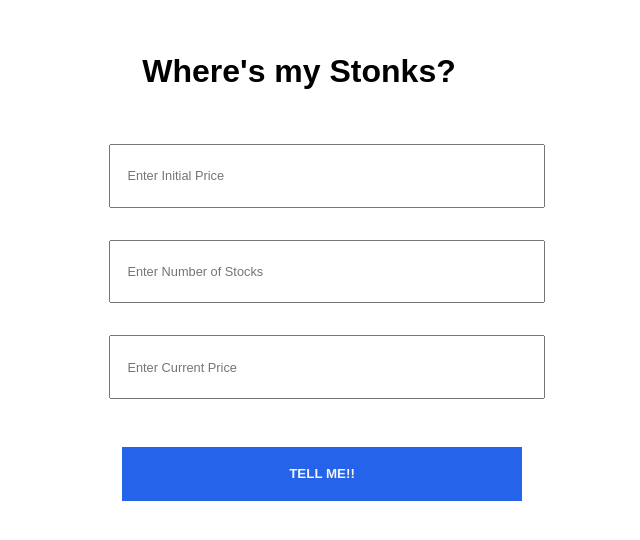
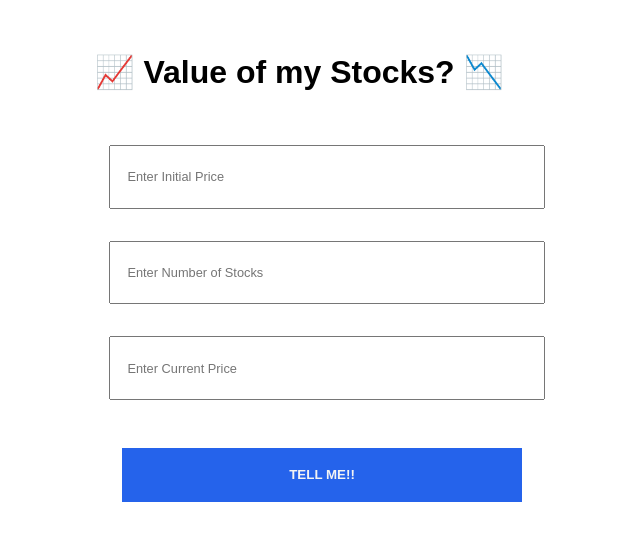
Before and after one commit to aritrabarik/neoG.camp-lesson-Ten-markFourteen, a plain HTML site: page index.html in a window 1280 px wide. Shown: the whole page, without its empty margins (341-981 px from the left). Drawn offline with Linux system fonts and the light colour scheme.

Commit message:
updated title and heading

```diff
--- a/index.html
+++ b/index.html
@@ -4,11 +4,11 @@
     <meta charset="UTF-8" />
     <meta http-equiv="X-UA-Compatible" content="IE=edge" />
     <meta name="viewport" content="width=device-width, initial-scale=1.0" />
-    <title>Stocks Value Predictor</title>
+    <title>💸 Stocks Value Calculator 💸</title>
     <link rel="stylesheet" href="style.css" />
   </head>
   <body>
-    <h1>Where's my Stonks?</h1>
+    <h1>📈 Value of my Stocks? 📉</h1>
     <div id="input-box">
       <input
         type="number"
```
